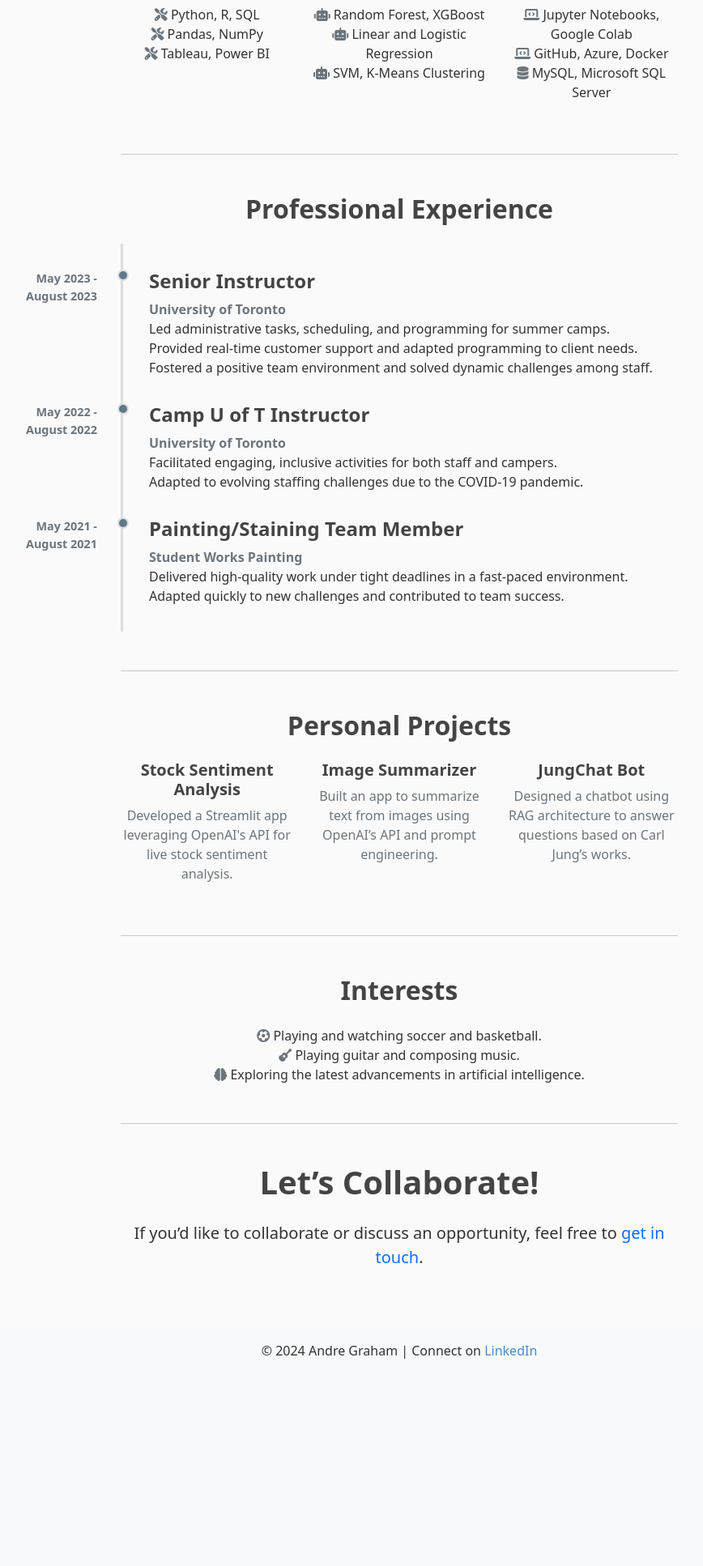
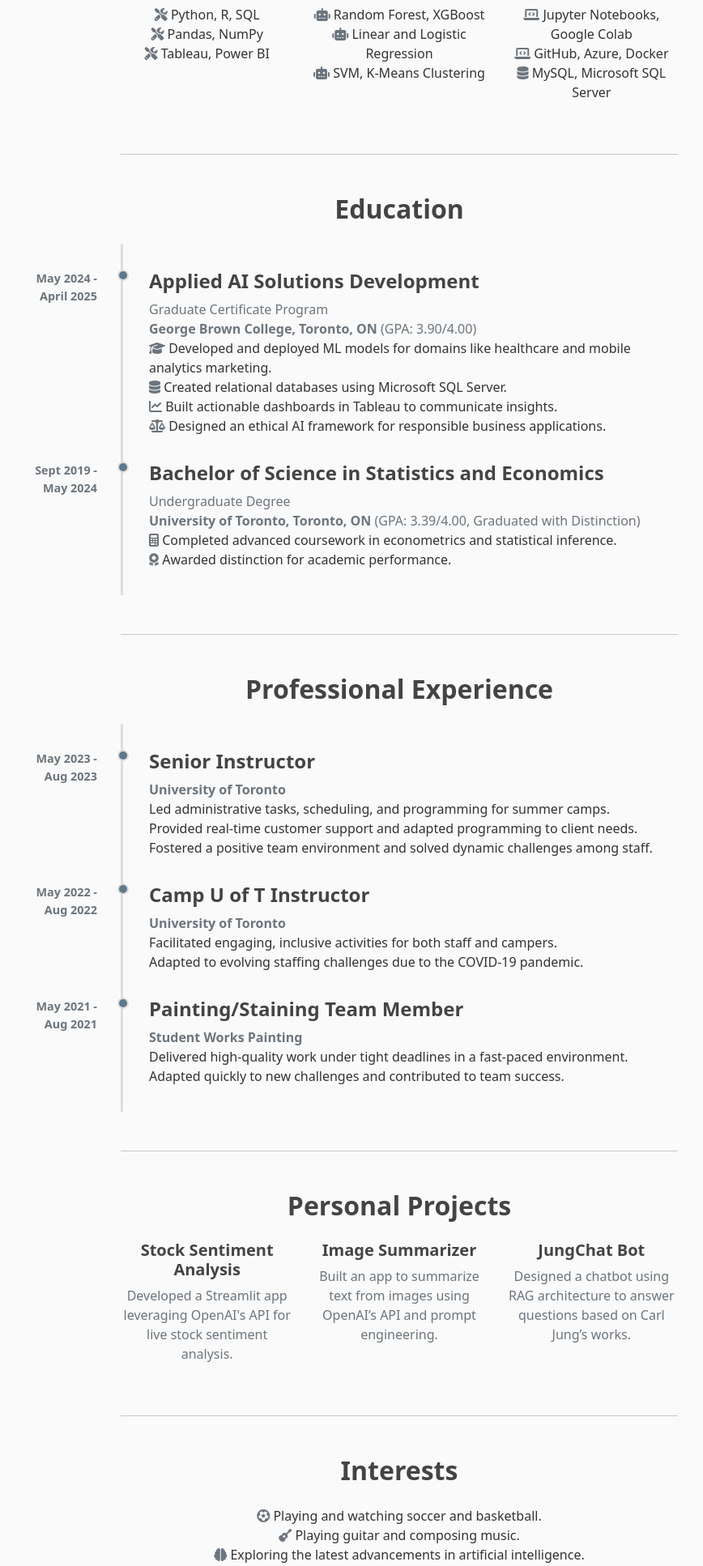
Before and after one commit to AndreGraha/my-portfolio, a Flask app: page /about in a window 1280 px wide. Shown: the part 1139-3073 px from the top of the page at 81% size, without its empty margins (147-1015 px from the left). Before the commit the page ends 2817 px from the top, so only its background shows below. Run offline with Flask 3, Linux system fonts and the light colour scheme.

Commit message:
Added the education section to the resume page.

```diff
--- a/templates/about.html
+++ b/templates/about.html
@@ -67,13 +67,52 @@
     </section>
     <hr class="my-4">
 
+    <section id="education" class="my-5">
+        <h2 class="text-center text-primary fw-bold mb-4">Education</h2>
+        <div class="timeline">
+            <!-- Education 1 -->
+            <div class="timeline-item">
+                <div class="timeline-date">
+                    <p class="text-muted fw-bold">May 2024 -<br>April 2025</p>
+                </div>
+                <div class="timeline-content">
+                    <h4 class="fw-bold">Applied AI Solutions Development</h4>
+                    <p class="text-muted">Graduate Certificate Program</p>
+                    <p class="text-muted"><strong>George Brown College, Toronto, ON</strong> (GPA: 3.90/4.00)</p>
+                    <ul class="list-unstyled">
+                        <li><i class="fas fa-graduation-cap text-secondary"></i> Developed and deployed ML models for domains like healthcare and mobile analytics marketing.</li>
+                        <li><i class="fas fa-database text-secondary"></i> Created relational databases using Microsoft SQL Server.</li>
+                        <li><i class="fas fa-chart-line text-secondary"></i> Built actionable dashboards in Tableau to communicate insights.</li>
+                        <li><i class="fas fa-balance-scale text-secondary"></i> Designed an ethical AI framework for responsible business applications.</li>
+                    </ul>
+                </div>
+            </div>
+            <!-- Education 2 -->
+            <div class="timeline-item">
+                <div class="timeline-date">
+                    <p class="text-muted fw-bold">Sept 2019 -<br>May 2024</p>
+                </div>
+                <div class="timeline-content">
+                    <h4 class="fw-bold">Bachelor of Science in Statistics and Economics</h4>
+                    <p class="text-muted">Undergraduate Degree</p>
+                    <p class="text-muted"><strong>University of Toronto, Toronto, ON</strong> (GPA: 3.39/4.00, Graduated with Distinction)</p>
+                    <ul class="list-unstyled">
+                        <li><i class="fas fa-calculator text-secondary"></i> Completed advanced coursework in econometrics and statistical inference.</li>
+                        <li><i class="fas fa-award text-secondary"></i> Awarded distinction for academic performance.</li>
+                    </ul>
+                </div>
+            </div>
+        </div>
+    </section>
+    <hr class="my-4">
+
     <section id="experience" class="my-5">
         <h2 class="text-center text-primary fw-bold mb-4">Professional Experience</h2>
         <div class="timeline">
             <!-- Job 1 -->
             <div class="timeline-item">
                 <div class="timeline-date">
-                    <p class="text-muted fw-bold">May 2023 - August 2023</p>
+                    <p class="text-muted fw-bold">May 2023 -<br>Aug 2023</p>
                 </div>
                 <div class="timeline-content">
                     <h4 class="fw-bold">Senior Instructor</h4>
@@ -88,7 +127,7 @@
             <!-- Job 2 -->
             <div class="timeline-item">
                 <div class="timeline-date">
-                    <p class="text-muted fw-bold">May 2022 - August 2022</p>
+                    <p class="text-muted fw-bold">May 2022 -<br>Aug 2022</p>
                 </div>
                 <div class="timeline-content">
                     <h4 class="fw-bold">Camp U of T Instructor</h4>
@@ -102,7 +141,7 @@
             <!-- Job 3 -->
             <div class="timeline-item">
                 <div class="timeline-date">
-                    <p class="text-muted fw-bold">May 2021 - August 2021</p>
+                    <p class="text-muted fw-bold">May 2021 -<br>Aug 2021</p>
                 </div>
                 <div class="timeline-content">
                     <h4 class="fw-bold">Painting/Staining Team Member</h4>
```
